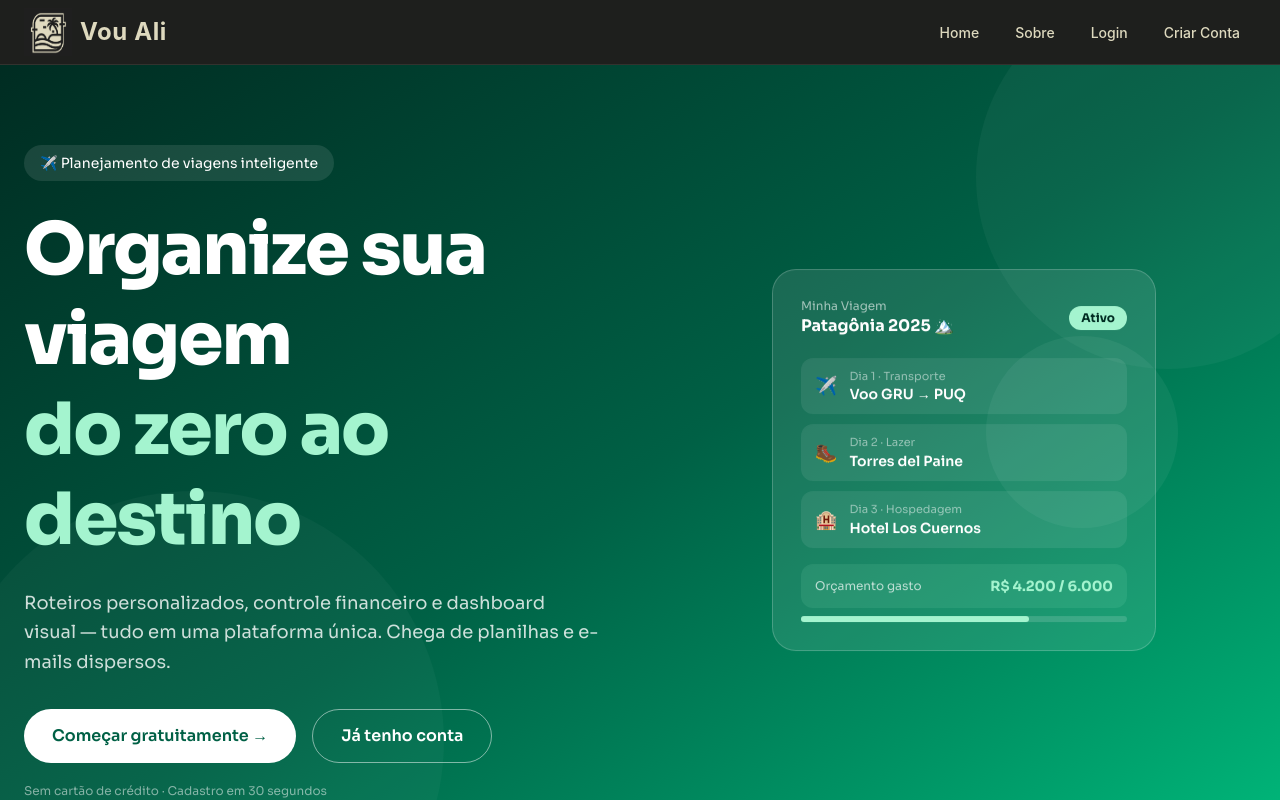
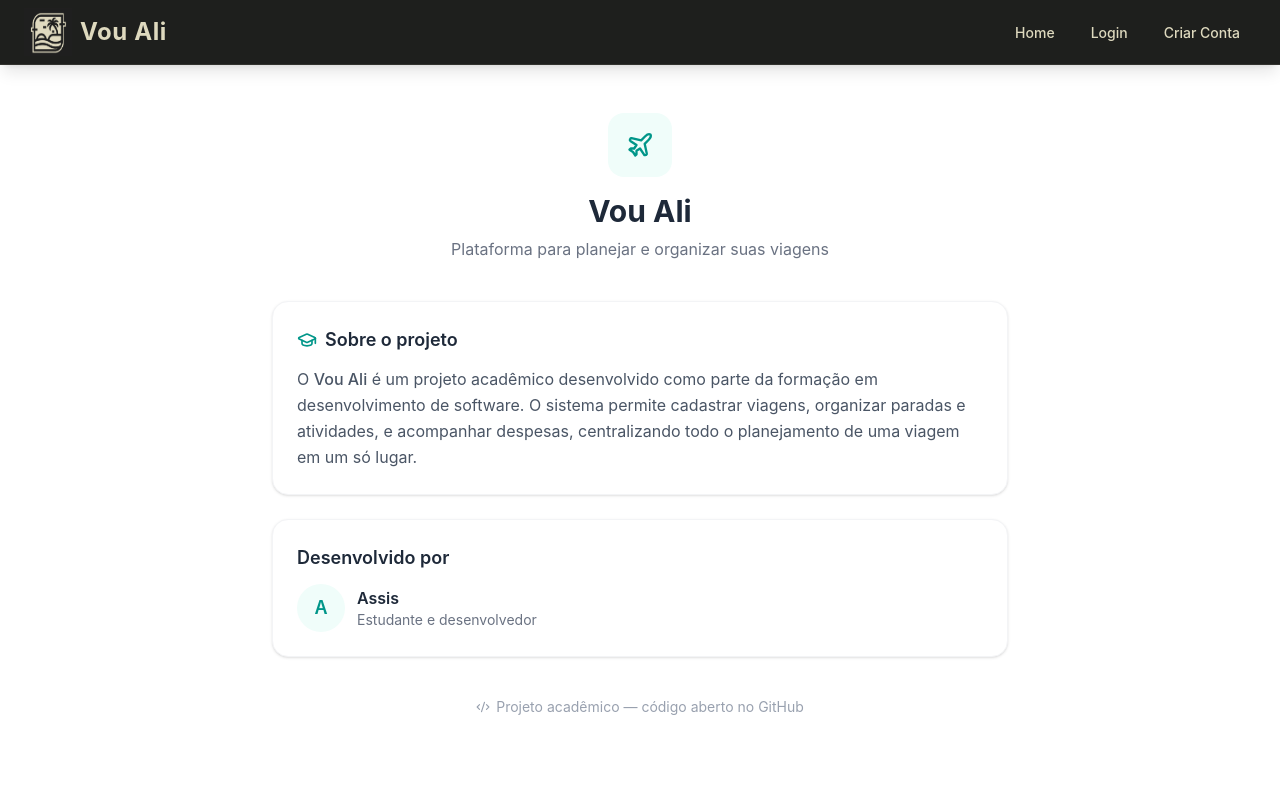
Before and after one commit to Lancellot/vou-ali-react-ts-tailwind, a React (Vite) app: page /sobre in a window 1280 px wide. Shown: the top 800 px of the page. Built offline with nearby package versions, Linux system fonts and the light colour scheme.

Commit message:
sytle: alteração de botoes

```diff
--- a/src/App.tsx
+++ b/src/App.tsx
@@ -17,7 +17,8 @@ import FormAtividade from './components/atividade/formatividade/Formatividade'
 import DeletarAtividade from './components/atividade/deleteatividade.tsx/DeletarAtividade'
 import DeletarDespesa from './components/despesa/deletedespesa/DeletarDespesa'
 import FormDespesa from './components/despesa/formdespesa/FormDespesa'
-import  Dashboard  from './pages/dashboard/Dashboard'
+import  Dashboard  from './pages/dashboard/DashBoard'
+import Sobre from './pages/sobre/Sobre'
 
 function App() {
 
@@ -63,6 +64,8 @@ function App() {
 
                 <Route path='/dashboard' element={<Dashboard />} />
 
+                <Route path='/sobre' element={<Sobre />} />
+
               </Routes>
             </main>
 
--- a/src/components/footer/Footer.tsx
+++ b/src/components/footer/Footer.tsx
@@ -4,6 +4,7 @@ import {
     LinkedinLogoIcon,
 } from "@phosphor-icons/react";
 import { useContext } from "react";
+import { Link } from "react-router-dom";
 import { AuthContext } from "../../contexts/AuthContext";
 
 function Footer() {
@@ -11,6 +12,17 @@ function Footer() {
     const { isAuthenticated } = useContext(AuthContext);
 
     if (!isAuthenticated) return null;
+
+    const navegacao = [
+        { label: "Home", to: "/home" },
+        { label: "Sobre", to: "/sobre" },
+        { label: "Contato", to: "/contato" },
+    ];
+
+    const recursos = [
+        { label: "Planejamento de Viagens", to: "/viagens" },
+        { label: "Dashboard", to: "/dashboard" },
+    ];
 
     return (
         <footer className="w-full bg-[#1E1F1D] text-[#DED9BE]">
@@ -66,14 +78,14 @@ function Footer() {
                         </h3>
 
                         <ul className="flex flex-col gap-2">
-                            {["Home", "Sobre", "Contato"].map((item) => (
-                                <li key={item}>
-                                    <a
-                                        href="#"
+                            {navegacao.map(({ label, to }) => (
+                                <li key={label}>
+                                    <Link
+                                        to={to}
                                         className="text-sm text-[#DED9BE]/70 hover:text-[#DED9BE] transition-colors duration-200"
                                     >
-                                        {item}
-                                    </a>
+                                        {label}
+                                    </Link>
                                 </li>
                             ))}
                         </ul>
@@ -85,19 +97,14 @@ function Footer() {
                         </h3>
 
                         <ul className="flex flex-col gap-2">
-                            {[
-                                "Planejamento de Viagens",
-                                "Roteiros",
-                                "Despesas",
-                                "Atividades",
-                            ].map((item) => (
-                                <li key={item}>
-                                    <a
-                                        href="#"
+                            {recursos.map(({ label, to }) => (
+                                <li key={label}>
+                                    <Link
+                                        to={to}
                                         className="text-sm text-[#DED9BE]/70 hover:text-[#DED9BE] transition-colors duration-200"
                                     >
-                                        {item}
-                                    </a>
+                                        {label}
+                                    </Link>
                                 </li>
                             ))}
                         </ul>
--- a/src/components/navbar/Navbar.tsx
+++ b/src/components/navbar/Navbar.tsx
@@ -21,8 +21,6 @@ function Navbar() {
                 { label: "Minhas Viagens", path: "/viagens" },
             ]
             : []),
-
-        { label: "Sobre", path: "/sobre" },
 
         ...(!isAuthenticated
             ? [
--- /dev/null
+++ b/src/pages/sobre/Sobre.tsx
@@ -0,0 +1,50 @@
+import { Plane, GraduationCap, Code2 } from 'lucide-react';
+
+function SobrePage() {
+    return (
+        <div className="max-w-3xl mx-auto px-4 py-12">
+            <div className="text-center mb-10">
+                <div className="inline-flex items-center justify-center w-16 h-16 bg-teal-50 text-teal-600 rounded-2xl mb-4">
+                    <Plane size={28} />
+                </div>
+                <h1 className="text-3xl font-bold text-gray-800">Vou Ali</h1>
+                <p className="text-gray-500 mt-2">
+                    Plataforma para planejar e organizar suas viagens
+                </p>
+            </div>
+
+            <div className="bg-white border border-gray-100 shadow-sm rounded-2xl p-6 mb-6">
+                <div className="flex items-center gap-2 mb-3">
+                    <GraduationCap className="text-teal-600" size={20} />
+                    <h2 className="text-lg font-semibold text-gray-800">Sobre o projeto</h2>
+                </div>
+                <p className="text-gray-600 leading-relaxed">
+                    O <strong className="font-medium">Vou Ali</strong> é um projeto acadêmico
+                    desenvolvido como parte da formação em desenvolvimento de software. O sistema
+                    permite cadastrar viagens, organizar paradas e atividades, e acompanhar
+                    despesas, centralizando todo o planejamento de uma viagem em um só lugar.
+                </p>
+            </div>
+
+            <div className="bg-white border border-gray-100 shadow-sm rounded-2xl p-6">
+                <h2 className="text-lg font-semibold text-gray-800 mb-3">Desenvolvido por</h2>
+                <div className="flex items-center gap-3">
+                    <div className="w-12 h-12 rounded-full bg-teal-50 text-teal-600 flex items-center justify-center font-semibold text-lg">
+                        A
+                    </div>
+                    <div>
+                        <p className="font-semibold text-gray-800">Assis</p>
+                        <p className="text-sm text-gray-500">Estudante e desenvolvedor</p>
+                    </div>
+                </div>
+            </div>
+
+            <div className="text-center mt-10 text-sm text-gray-400 flex items-center justify-center gap-1.5">
+                <Code2 size={14} />
+                Projeto acadêmico — código aberto no GitHub
+            </div>
+        </div>
+    );
+}
+
+export default SobrePage;
--- a/src/pages/viagens/DetalhesViagem.tsx
+++ b/src/pages/viagens/DetalhesViagem.tsx
@@ -297,7 +297,7 @@ function DetalhesViagem() {
                                         </p>
                                     </div>
                                     <div className="flex items-center gap-3">
-                                        <span className="text-sm font-semibold text-red-600 min-w-[90px] text-right">
+                                        <span className="text-sm font-semibold text-red-600 min-w-22.5 text-right">
                                             R$ {Number(despesa.valor).toLocaleString('pt-BR', { minimumFractionDigits: 2 })}
                                         </span>
                                         <button
```
Also changed, not shown: 1 other file (tests, documents, lock files or other folders).
